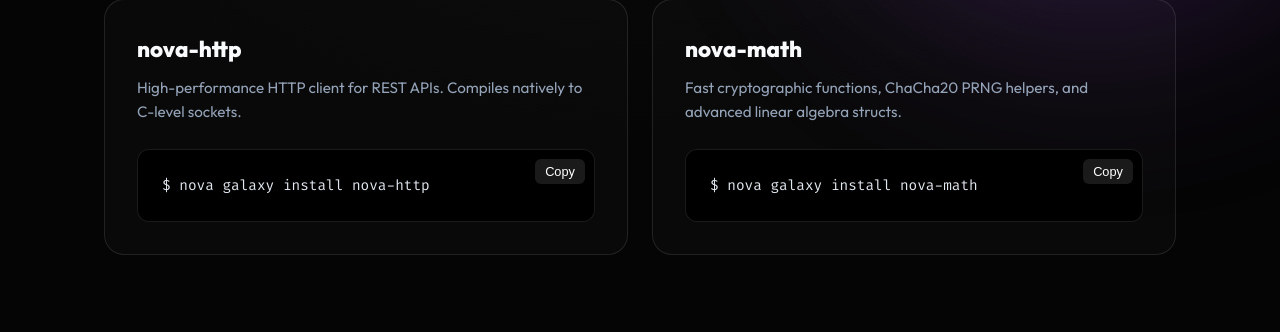
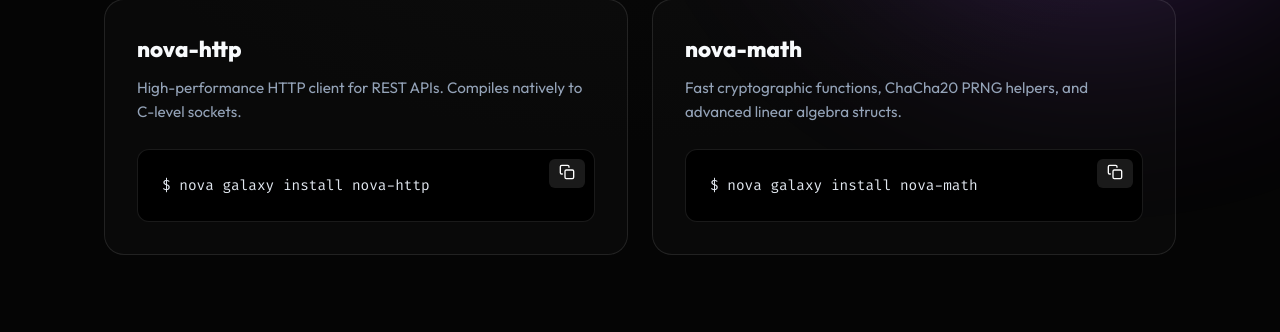
Before and after one commit to nova-programming/galaxy-registry, a FastAPI app: page / in a window 1280 px wide. Shown: the part 723-1055 px from the top of the page. Run offline with FastAPI, Linux system fonts and the light colour scheme.

Commit message:
style: Replace copy text with SVG icons for better UX

```diff
--- a/templates/index.html
+++ b/templates/index.html
@@ -281,7 +281,7 @@
                     <h3>nova-http</h3>
                     <p>High-performance HTTP client for REST APIs. Compiles natively to C-level sockets.</p>
                     <div class="code-container">
-                        <button class="copy-btn" onclick="copyText('nova galaxy install nova-http', this)">Copy</button>
+                        <button class="copy-btn" onclick="copyText('nova galaxy install nova-http', this)"><svg width="16" height="16" viewBox="0 0 24 24" fill="none" stroke="currentColor" stroke-width="2" stroke-linecap="round" stroke-linejoin="round"><rect x="9" y="9" width="13" height="13" rx="2" ry="2"></rect><path d="M5 15H4a2 2 0 0 1-2-2V4a2 2 0 0 1 2-2h9a2 2 0 0 1 2 2v1"></path></svg></button>
                         <div class="code-block">$ nova galaxy install nova-http</div>
                     </div>
                 </div>
@@ -289,7 +289,7 @@
                     <h3>nova-math</h3>
                     <p>Fast cryptographic functions, ChaCha20 PRNG helpers, and advanced linear algebra structs.</p>
                     <div class="code-container">
-                        <button class="copy-btn" onclick="copyText('nova galaxy install nova-math', this)">Copy</button>
+                        <button class="copy-btn" onclick="copyText('nova galaxy install nova-math', this)"><svg width="16" height="16" viewBox="0 0 24 24" fill="none" stroke="currentColor" stroke-width="2" stroke-linecap="round" stroke-linejoin="round"><rect x="9" y="9" width="13" height="13" rx="2" ry="2"></rect><path d="M5 15H4a2 2 0 0 1-2-2V4a2 2 0 0 1 2-2h9a2 2 0 0 1 2 2v1"></path></svg></button>
                         <div class="code-block">$ nova galaxy install nova-math</div>
                     </div>
                 </div>
@@ -303,7 +303,7 @@
                     <h3>Functions & Control Flow</h3>
                     <p>Uses standard cdecl calling convention. Loops support both index tracking and item iteration.</p>
                     <div class="code-container">
-                        <button class="copy-btn" onclick="copyCode(this)">Copy</button>
+                        <button class="copy-btn" onclick="copyCode(this)"><svg width="16" height="16" viewBox="0 0 24 24" fill="none" stroke="currentColor" stroke-width="2" stroke-linecap="round" stroke-linejoin="round"><rect x="9" y="9" width="13" height="13" rx="2" ry="2"></rect><path d="M5 15H4a2 2 0 0 1-2-2V4a2 2 0 0 1 2-2h9a2 2 0 0 1 2 2v1"></path></svg></button>
                         <div class="code-block">
 <span class="code-keyword">def</span> <span class="code-func">calculate</span>(a: <span class="code-type">int</span>, b: <span class="code-type">int</span>) -> <span class="code-type">int</span> {
     <span class="code-keyword">if</span> a == <span class="code-string">null</span> { <span class="code-keyword">return</span> 0 }
@@ -321,7 +321,7 @@
                     <h3>Native Structs (data)</h3>
                     <p>Define tightly packed C-style memory structures. Offsets are calculated statically.</p>
                     <div class="code-container">
-                        <button class="copy-btn" onclick="copyCode(this)">Copy</button>
+                        <button class="copy-btn" onclick="copyCode(this)"><svg width="16" height="16" viewBox="0 0 24 24" fill="none" stroke="currentColor" stroke-width="2" stroke-linecap="round" stroke-linejoin="round"><rect x="9" y="9" width="13" height="13" rx="2" ry="2"></rect><path d="M5 15H4a2 2 0 0 1-2-2V4a2 2 0 0 1 2-2h9a2 2 0 0 1 2 2v1"></path></svg></button>
                         <div class="code-block">
 <span class="code-keyword">data</span> Vector3 {
     x: <span class="code-type">int</span>
@@ -340,7 +340,7 @@
                     <h3>Object-Oriented (class)</h3>
                     <p>Dynamic dispatch with virtual method tables (vtables) automatically managed by the compiler.</p>
                     <div class="code-container">
-                        <button class="copy-btn" onclick="copyCode(this)">Copy</button>
+                        <button class="copy-btn" onclick="copyCode(this)"><svg width="16" height="16" viewBox="0 0 24 24" fill="none" stroke="currentColor" stroke-width="2" stroke-linecap="round" stroke-linejoin="round"><rect x="9" y="9" width="13" height="13" rx="2" ry="2"></rect><path d="M5 15H4a2 2 0 0 1-2-2V4a2 2 0 0 1 2-2h9a2 2 0 0 1 2 2v1"></path></svg></button>
                         <div class="code-block">
 <span class="code-keyword">class</span> Entity {
     id: <span class="code-type">int</span>
@@ -356,7 +356,7 @@
                     <h3>API / Networking</h3>
                     <p>Make REST calls out-of-the-box using the built-in compiler networking pipeline.</p>
                     <div class="code-container">
-                        <button class="copy-btn" onclick="copyCode(this)">Copy</button>
+                        <button class="copy-btn" onclick="copyCode(this)"><svg width="16" height="16" viewBox="0 0 24 24" fill="none" stroke="currentColor" stroke-width="2" stroke-linecap="round" stroke-linejoin="round"><rect x="9" y="9" width="13" height="13" rx="2" ry="2"></rect><path d="M5 15H4a2 2 0 0 1-2-2V4a2 2 0 0 1 2-2h9a2 2 0 0 1 2 2v1"></path></svg></button>
                         <div class="code-block">
 <span class="code-comment"># Native network request</span>
 req = <span class="code-func">api</span>(<span class="code-string">"https://api.github.com"</span>)
@@ -409,7 +409,7 @@ req = <span class="code-func">api</span>(<span class="code-string">"https://api.
                 <h3>The @raw Block</h3>
                 <p>Nova restricts pointer arithmetic and assembly generation to blocks explicitly marked with <code>@raw</code> to ensure safety elsewhere.</p>
                 <div class="code-container">
-                    <button class="copy-btn" onclick="copyCode(this)">Copy</button>
+                    <button class="copy-btn" onclick="copyCode(this)"><svg width="16" height="16" viewBox="0 0 24 24" fill="none" stroke="currentColor" stroke-width="2" stroke-linecap="round" stroke-linejoin="round"><rect x="9" y="9" width="13" height="13" rx="2" ry="2"></rect><path d="M5 15H4a2 2 0 0 1-2-2V4a2 2 0 0 1 2-2h9a2 2 0 0 1 2 2v1"></path></svg></button>
                     <div class="code-block">
 <span class="code-keyword">@raw</span> {
     ptr = <span class="code-func">alloc</span>(4)     <span class="code-comment"># Allocate 4 bytes on Heap</span>
@@ -444,19 +444,20 @@ req = <span class="code-func">api</span>(<span class="code-string">"https://api.
             document.getElementById(tabId).classList.add('active');
         }
 
+                const copyIcon = <svg width="16" height="16" viewBox="0 0 24 24" fill="none" stroke="currentColor" stroke-width="2" stroke-linecap="round" stroke-linejoin="round"><rect x="9" y="9" width="13" height="13" rx="2" ry="2"></rect><path d="M5 15H4a2 2 0 0 1-2-2V4a2 2 0 0 1 2-2h9a2 2 0 0 1 2 2v1"></path></svg>;
+        const checkIcon = <svg width="16" height="16" viewBox="0 0 24 24" fill="none" stroke="#4ade80" stroke-width="2" stroke-linecap="round" stroke-linejoin="round"><polyline points="20 6 9 17 4 12"></polyline></svg>;
+
         function copyText(text, btn) {
             navigator.clipboard.writeText(text);
-            const oldText = btn.innerText;
-            btn.innerText = "Copied!";
-            setTimeout(() => btn.innerHTML = btn.innerHTML.replace("Copied!", "Copy"), 2000);
+            btn.innerHTML = checkIcon;
+            setTimeout(() => btn.innerHTML = copyIcon, 2000);
         }
 
         function copyCode(btn) {
             const codeBlock = btn.nextElementSibling.innerText;
             navigator.clipboard.writeText(codeBlock);
-            const oldText = btn.innerText;
-            btn.innerText = "Copied!";
-            setTimeout(() => btn.innerText = "Copy", 2000);
+            btn.innerHTML = checkIcon;
+            setTimeout(() => btn.innerHTML = copyIcon, 2000);
         }
 
         function filterPackages() {
```
